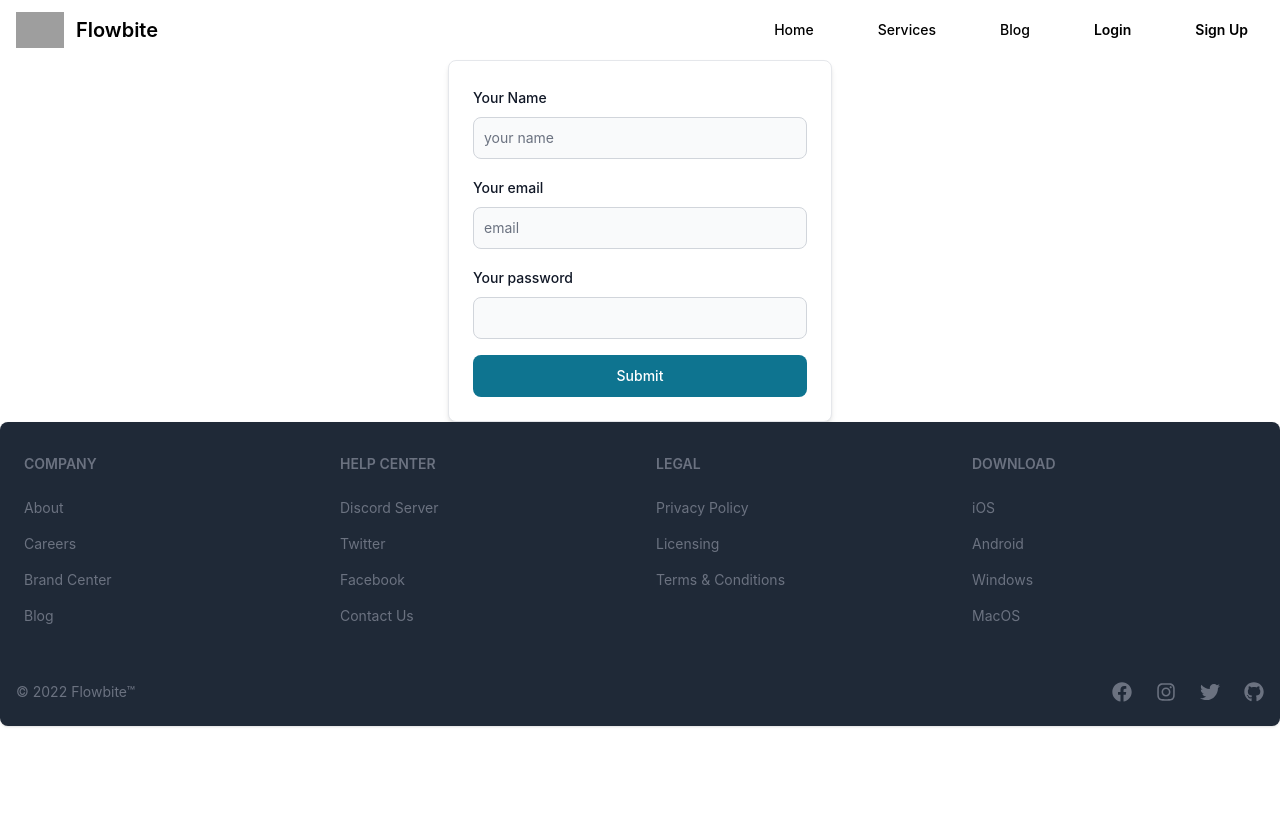
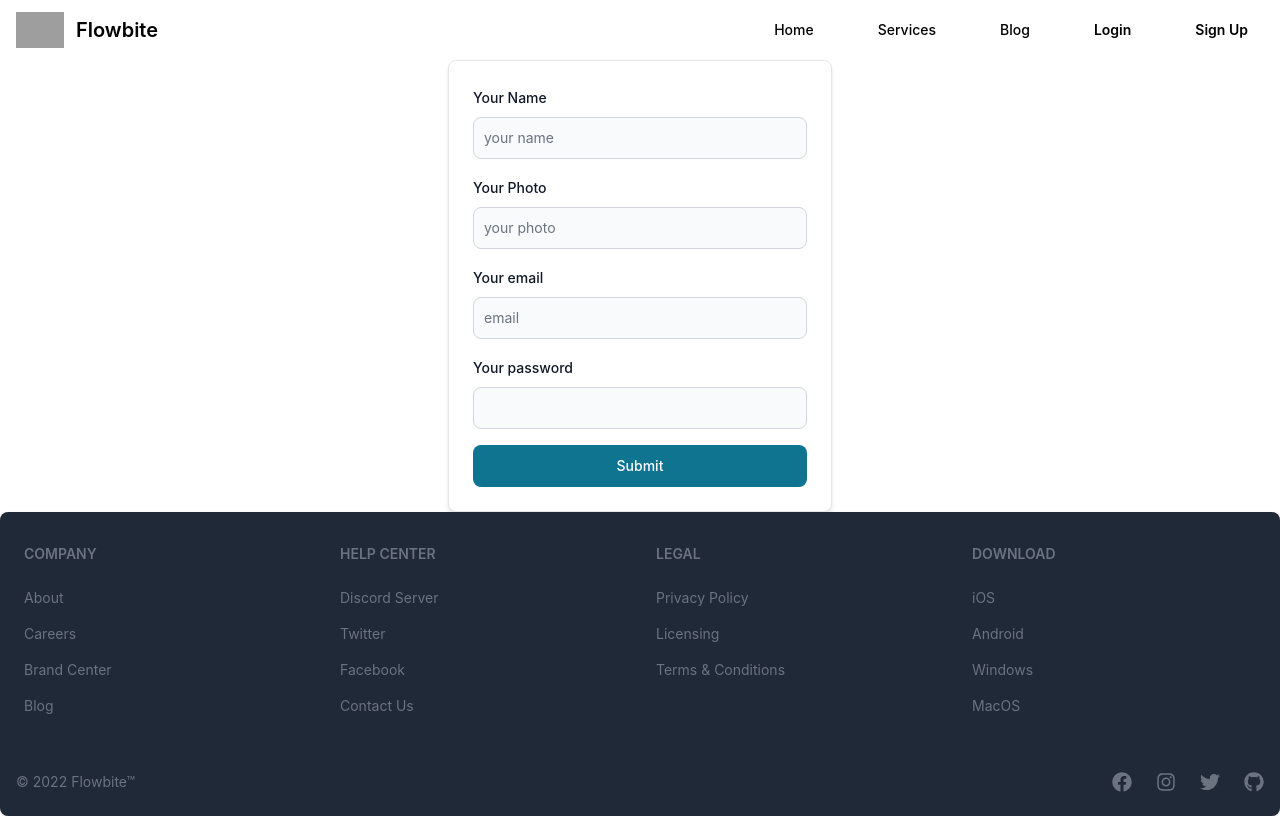
Before and after one commit to Toha8920/photography-website-client-repo, a React (Create React App) app: page /signup in a window 1280 px wide. Built offline with nearby package versions, Linux system fonts and the light colour scheme; no server answers; grey boxes are pictures that could not be loaded.

Commit message:
user updated section done

```diff
--- a/src/Pages/SignUp/SignUp.js
+++ b/src/Pages/SignUp/SignUp.js
@@ -3,23 +3,37 @@ import React, { useContext } from 'react';
 import { AuthContext } from '../../contexts/AuthProvider/AuthProvider';
 
 const SignUp = () => {
-    const { createUser } = useContext(AuthContext);
+    const { createUser, updateUserProfile } = useContext(AuthContext);
 
 
     const handleSubmit = (event) => {
         event.preventDefault();
         const form = event.target;
         const name = form.name.value;
+        const photo = form.photo.value;
         const email = form.email.value;
         const password = form.password.value;
-
+        console.log(name, photo, email, password)
         createUser(email, password)
             .then(result => {
                 const user = result.user;
-                console.log(user)
+                console.log(user);
+                form.reset()
+                handleUpdateUser(name, photo);
+
             })
             .catch(err => console.error(err))
 
+    }
+
+    const handleUpdateUser = (name, photo) => {
+        const profile = {
+            displayName: name,
+            photoURL: photo
+        }
+        updateUserProfile(profile)
+            .then(() => { })
+            .catch(err => console.error(err))
     }
 
     return (
@@ -29,7 +43,7 @@ const SignUp = () => {
                     <div>
                         <div className="mb-2 block text-start">
                             <Label
-                                htmlFor="email1"
+                                htmlFor="name"
                                 value="Your Name"
                             />
                         </div>
@@ -37,6 +51,20 @@ const SignUp = () => {
                             name='name'
                             type="text"
                             placeholder="your name"
+                            required={true}
+                        />
+                    </div>
+                    <div>
+                        <div className="mb-2 block text-start">
+                            <Label
+                                htmlFor="photo"
+                                value="Your Photo"
+                            />
+                        </div>
+                        <TextInput
+                            name='photo'
+                            type="text"
+                            placeholder="your photo"
                             required={true}
                         />
                     </div>
--- a/src/contexts/AuthProvider/AuthProvider.js
+++ b/src/contexts/AuthProvider/AuthProvider.js
@@ -1,5 +1,5 @@
 import React, { createContext, useEffect, useState } from 'react';
-import { createUserWithEmailAndPassword, getAuth, GoogleAuthProvider, onAuthStateChanged, signInWithEmailAndPassword, signInWithPopup, signOut } from 'firebase/auth';
+import { createUserWithEmailAndPassword, getAuth, GoogleAuthProvider, onAuthStateChanged, signInWithEmailAndPassword, signInWithPopup, signOut, updateProfile } from 'firebase/auth';
 import app from '../../firebase/firebase.config';
 
 
@@ -25,6 +25,10 @@ const AuthProvider = ({ children }) => {
         return signInWithPopup(auth, googleProvider)
     }
 
+    const updateUserProfile = (profile) => {
+        return updateProfile(auth.currentUser, profile);
+    }
+
     const logOut = () => {
         localStorage.removeItem('genius-token');
         return signOut(auth);
@@ -48,7 +52,8 @@ const AuthProvider = ({ children }) => {
         createUser,
         login,
         logOut,
-        signInWithGoogle
+        signInWithGoogle,
+        updateUserProfile
     }
 
     return (
```
